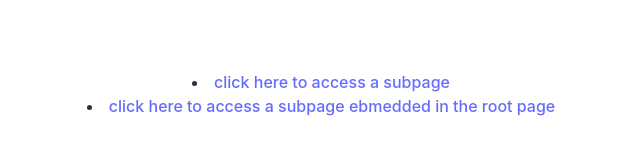
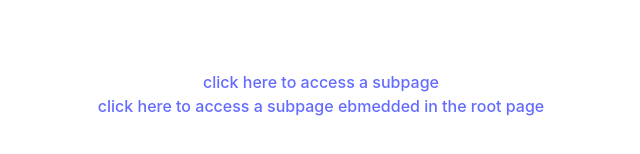
Before and after one commit to GHSwallow/MarsAppSPA, a React (Vite) app: page / in a window 1280 px wide. Shown: the part 306-460 px from the top of the page, without its empty margins (319-959 px from the left). Built offline with nearby package versions, Linux system fonts and the light colour scheme.

Commit message:
<li> to <div>

```diff
--- a/src/routes/root.jsx
+++ b/src/routes/root.jsx
@@ -1,23 +1,22 @@
-import { App } from "../App.jsx"
 import {Outlet, Link} from "react-router-dom";
+import {PATHS} from "./paths.jsx";
 
 export default function Root() {
      return (
          <>
-            <li>
-                <Link to={'/subpage'}>
+            <div>
+                <Link to={PATHS.subpage1}>
                     click here to access a subpage
                 </Link>
-            </li>
-             <li>
-                 <Link to={'/here'}>
+            </div>
+             <div>
+                 <Link to={PATHS.subpage2}>
                      click here to access a subpage ebmedded in the root page
                  </Link>
-             </li>
+             </div>
              <div id="detail">
                  <Outlet/>
              </div>
-             {/*<App/>*/}
          </>
      )
 }
```
